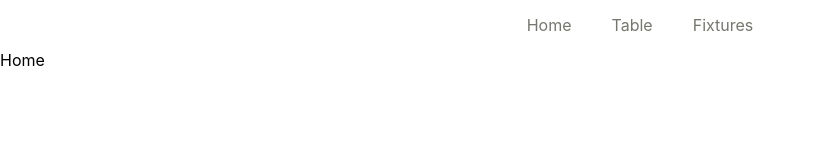
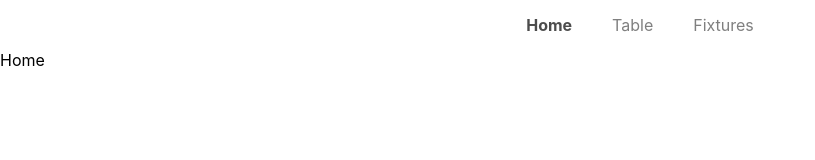
Before and after one commit to pramoch/football, a React (Create React App) app: page / in a window 1280 px wide. Shown: the top 160 px of the page, without its empty margins (0-815 px from the left). Built offline with nearby package versions, Linux system fonts and the light colour scheme.

Commit message:
Update style of NavBar

```diff
--- a/src/components/NavBar/NavBar.js
+++ b/src/components/NavBar/NavBar.js
@@ -5,9 +5,9 @@ import styles from './NavBar.module.css';
 const NarBar = () => {
   return (
     <div className={styles.nav}>
-      <NavLink to="/" activeClassName="active" exact>Home</NavLink>
-      <NavLink to="/table" activeClassName="active">Table</NavLink>
-      <NavLink to="/fixtures" activeClassName="active">Fixtures</NavLink>
+      <NavLink to="/" activeClassName={styles.active} exact>Home</NavLink>
+      <NavLink to="/table" activeClassName={styles.active}>Table</NavLink>
+      <NavLink to="/fixtures" activeClassName={styles.active}>Fixtures</NavLink>
     </div>
   )
 }
--- a/src/components/NavBar/NavBar.module.css
+++ b/src/components/NavBar/NavBar.module.css
@@ -4,8 +4,16 @@
 }
 
 .nav a {
-  color: #76766f;
+  color: rgba(0,0,0,0.5);
   text-decoration: none;
   line-height: 50px;
   padding: 0 20px;
 }
+
+.nav a:hover, .nav a.active {
+  color: rgba(0,0,0,0.7);
+}
+
+.nav a.active {
+  font-weight: bold;
+}
```
